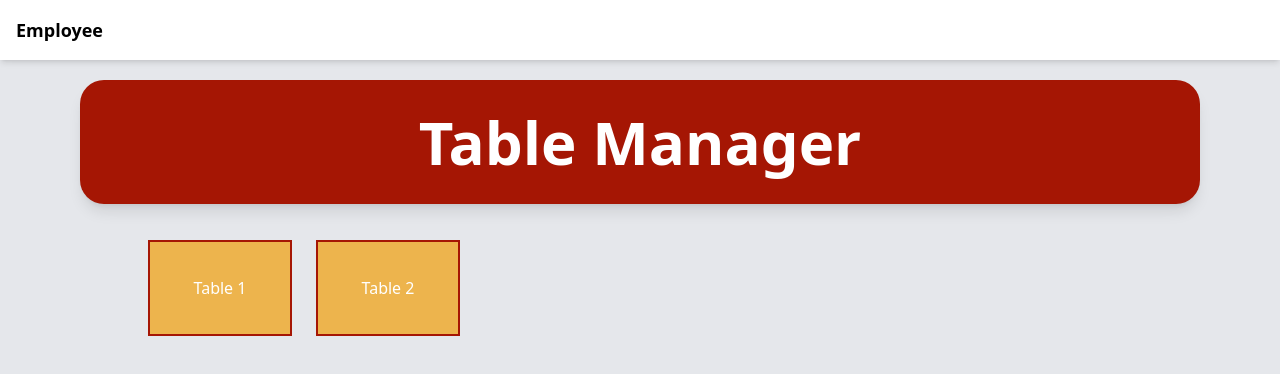
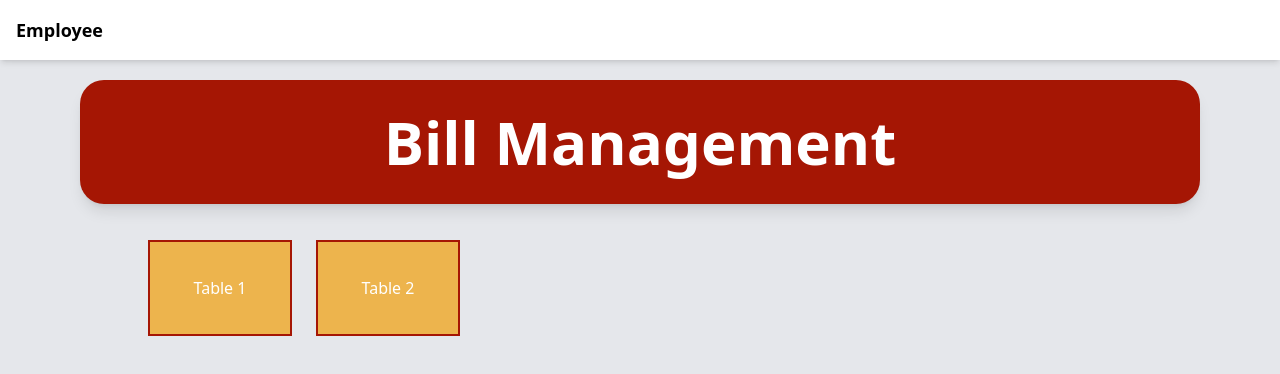
Before and after one commit to bestzige/PROJECT2-SEC-2-Mairuu, a Vue app: page /employee/tables in a window 1280 px wide. Shown: the top 374 px of the page. Built offline with nearby package versions, Linux system fonts and the light colour scheme; no server answers; data requests are answered from the project's data file.

Commit message:
Change the words to suit.

```diff
--- a/src/components/manager/admin/AdminTask.vue
+++ b/src/components/manager/admin/AdminTask.vue
@@ -6,15 +6,15 @@
       <div class="flex gap-4 mx-auto py-20 justify-between items-center">
         <router-link
           :to="`/admin/table-manager`"
-          class="mx-auto text-6xl w-80 h-80 flex text-center justify-center items-center rounded-3xl bg-theme-200 border-2 border-black"
+          class="mx-auto text-5xl w-2/6 h-80 flex text-center justify-center items-center  bg-theme-200 border-2 border-black"
         >
-          TABLE MANAGER
+          TABLE MANAGEMENT
         </router-link>
         <router-link
           :to="`/admin/product-manager`"
-          class="mx-auto text-6xl w-80 h-80 flex text-center justify-center items-center rounded-3xl bg-theme-200 border-2 border-black"
+          class="mx-auto text-5xl w-2/6 h-80 flex text-center justify-center items-center  bg-theme-200 border-2 border-black"
         >
-          PRODUCT MANAGER
+          PRODUCT MANAGEMENT
         </router-link>
       </div>
     </div>
--- a/src/components/manager/admin/product/ProductManager.vue
+++ b/src/components/manager/admin/product/ProductManager.vue
@@ -106,7 +106,7 @@ onMounted(async () => {
 
 <template>
   <div class="flex flex-col w-full px-5 md:px-10 lg:px-20">
-    <ManagerHeader>Product Manager</ManagerHeader>
+    <ManagerHeader>Product Management</ManagerHeader>
     <div class="flex flex-col gap-4">
       <CategoryCard
         v-for="category in categories"
--- a/src/components/manager/admin/table/TableManager.vue
+++ b/src/components/manager/admin/table/TableManager.vue
@@ -69,7 +69,7 @@ const loadTables = async () => {
 
 <template>
   <div class="flex flex-col w-full px-5 md:px-10 lg:px-20">
-    <ManagerHeader>Table Manager</ManagerHeader>
+    <ManagerHeader>Table Management</ManagerHeader>
     <div v-for="(table, index) in tables" :key="index">
       <TableDetail
         :table="table"
--- a/src/components/manager/employee/EmployeeTask.vue
+++ b/src/components/manager/employee/EmployeeTask.vue
@@ -6,17 +6,16 @@
       <div class="flex gap-4 mx-auto py-20 justify-between items-center">
         <router-link
           :to="`/employee/tables`"
-          class="mx-auto text-6xl w-80 h-80 flex text-center justify-center items-center rounded-3xl bg-theme-200 border-2 border-black"
+          class="mx-auto text-5xl w-2/6 h-80 flex text-center justify-center items-center  bg-theme-200 border-2 border-black"
         >
-          TABLE MANAGER
+          BILL MANAGEMENT
         </router-link>
         <router-link
           :to="`/employee/order-manager`"
-          class="mx-auto text-6xl w-80 h-80 flex text-center justify-center items-center rounded-3xl bg-theme-200 border-2 border-black"
+          class="mx-auto text-5xl w-2/6 h-80 flex text-center justify-center items-center  bg-theme-200 border-2 border-black"
         >
-          ORDER MANAGER
+          ORDER MANAGEMENT
         </router-link>
-
       </div>
     </div>
   </div>
--- a/src/components/manager/employee/order/OrderManager.vue
+++ b/src/components/manager/employee/order/OrderManager.vue
@@ -74,7 +74,7 @@ onUnmounted(() => {
 
 <template>
   <div class="flex flex-col w-full px-5 md:px-10 lg:px-20">
-    <ManagerHeader>Order Manager</ManagerHeader>
+    <ManagerHeader>Order Management</ManagerHeader>
 
     <div class="flex flex-col gap-4 mt-4">
       <OrderItem
--- a/src/components/manager/employee/table/TableManager.vue
+++ b/src/components/manager/employee/table/TableManager.vue
@@ -59,7 +59,7 @@ onMounted(() => {
 
 <template>
   <div class="flex flex-col w-full px-5 md:px-10 lg:px-20">
-    <ManagerHeader>Table Manager</ManagerHeader>
+    <ManagerHeader>Bill Management</ManagerHeader>
 
     <div
       class="grid grid-cols-1 sm:grid-cols-3 md:grid-cols-4 lg:grid-cols-5 xl:grid-cols-6 gap-4 py-4 mx-auto items-center text-white"
--- a/src/components/ui/XButton.vue
+++ b/src/components/ui/XButton.vue
@@ -6,7 +6,7 @@ const { variant, size, disabled, to, type, center, fullWidth } = defineProps({
   variant: {
     type: String,
     default: 'primary',
-    validator: (value) => ['primary', 'secondary', 'danger', 'warning'].includes(value)
+    validator: (value) => ['primary', 'secondary', 'danger', 'warning' , 'theme' , 'gray' , 'orange' , 'green'].includes(value)
   },
   size: {
     type: String,
```
